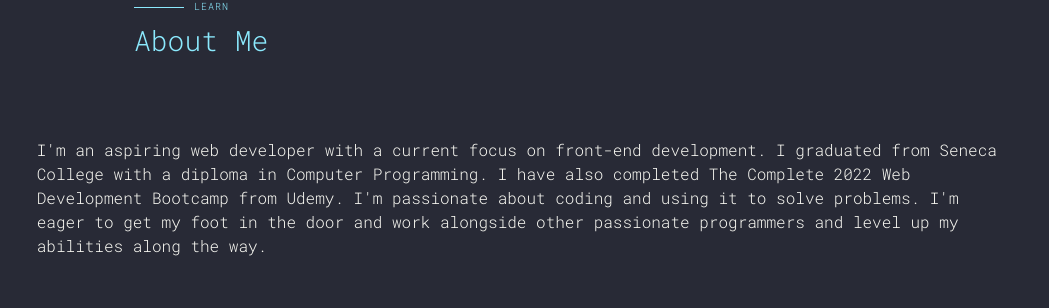
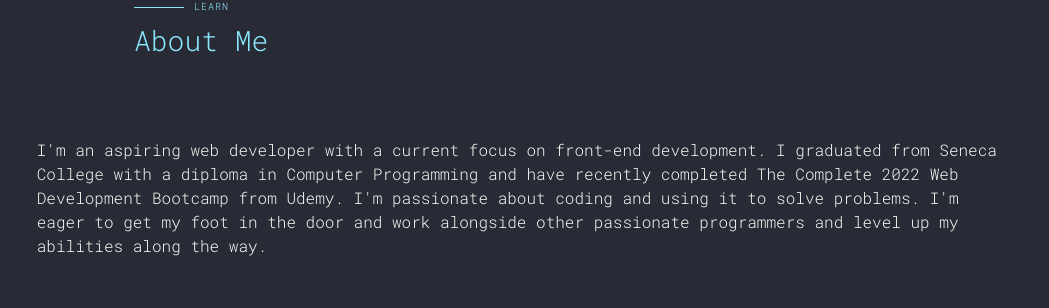
Before and after one commit to WilliamLa59/Portfolio, a website: page views/index.html in a window 1280 px wide. Shown: the part 876-1184 px from the top of the page, without its empty margins (121-1170 px from the left). Drawn offline with nearby package versions, Linux system fonts and the light colour scheme; files that its build step writes are made by us from their sources.

Commit message:
Update index.html

```diff
--- a/views/index.html
+++ b/views/index.html
@@ -51,8 +51,8 @@
       <div class="container bio-container">
         <p class="bio">
            I'm an aspiring web developer with a current focus on front-end development.
-           I graduated from Seneca College with a diploma in Computer Programming.
-           I have also completed The Complete 2022 Web Development Bootcamp from Udemy.
+           I graduated from Seneca College with a diploma in Computer Programming and
+           have recently completed The Complete 2022 Web Development Bootcamp from Udemy.
            I'm passionate about coding and using it to solve problems.
            I'm eager to get my foot in the door and work alongside other passionate programmers and level up my abilities along the way.</p>
       </div>
```
